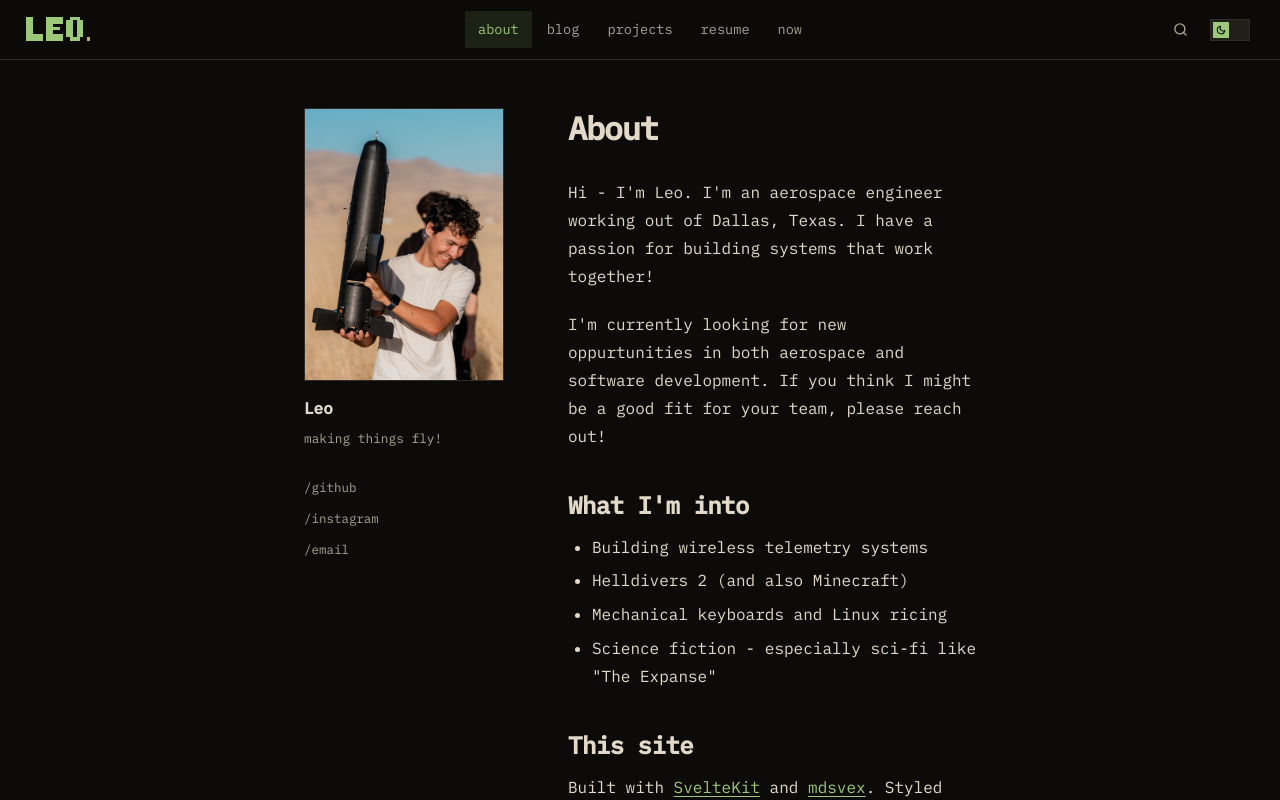
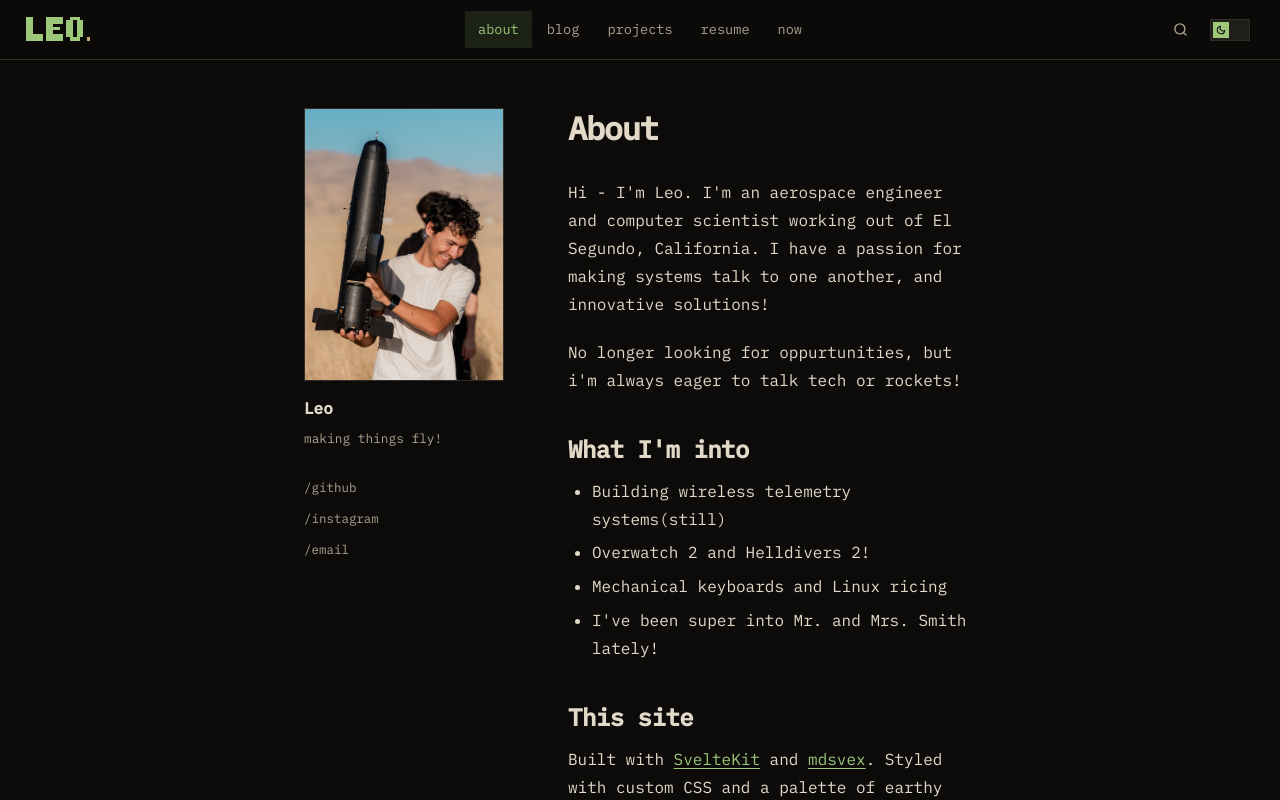
Before and after one commit to Brasilius/IndieWebAttemptV3, a SvelteKit app: page /about in a window 1280 px wide. Shown: the top 800 px of the page. Built offline with nearby package versions, Linux system fonts and the light colour scheme.

Commit message:
writing updates

```diff
--- a/src/routes/+page.svelte
+++ b/src/routes/+page.svelte
@@ -34,9 +34,9 @@
 			currently
 		</h2>
 		<ul>
-			<li><span class="key">reading</span> <span class="val">Project Hail Mary — Andy Weir</span></li>
-			<li><span class="key">building</span> <span class="val">a new payload 😭</span></li>
-			<li><span class="key">learning</span> <span class="val">about Paul Atreides</span></li>
+			<li><span class="key">reading</span> <span class="val">The Fourth Wing by Rebecca Yarros</span></li>
+			<li><span class="key">building</span> <span class="val">Resilient radio systems</span></li>
+			<li><span class="key">learning</span> <span class="val">SNR and Latency</span></li>
 		</ul>
 		<a href="/now" class="now-link">full /now page →</a>
 	</section>
--- a/src/routes/about/+page.svelte
+++ b/src/routes/about/+page.svelte
@@ -42,20 +42,19 @@
 
 			<div class="prose">
 				<p>
-					Hi - I'm Leo. I'm an aerospace engineer working out of Dallas, Texas.
-					I have a passion for building systems that work together!
+					Hi - I'm Leo. I'm an aerospace engineer and computer scientist working out of El Segundo, California. I have a passion for making systems talk to one another, and innovative solutions!
 				</p>
 
 				<p>
-					I'm currently looking for new oppurtunities in both aerospace and software development. If you think I might be a good fit for your team, please reach out!
+					No longer looking for oppurtunities, but i'm always eager to talk tech or rockets!
 				</p>
 
 				<h2>What I'm into</h2>
 				<ul>
-					<li>Building wireless telemetry systems</li>
-					<li>Helldivers 2 (and also Minecraft)</li>
+					<li>Building wireless telemetry systems(still)</li>
+					<li>Overwatch 2 and Helldivers 2!</li>
 					<li>Mechanical keyboards and Linux ricing</li>
-					<li>Science fiction - especially sci-fi like "The Expanse"</li>
+					<li>I've been super into Mr. and Mrs. Smith lately!</li>
 				</ul>
 
 				<h2>This site</h2>
```
Also changed, not shown: src/posts/how_set_up_linux_machines.md (+12 -3 lines), src/posts/tools-i-use.md (+6 -7 lines), static/linkedin-banner-homepage-v2.png (added), static/linkedin-banner-homepage-v2.prompt.txt (added).
